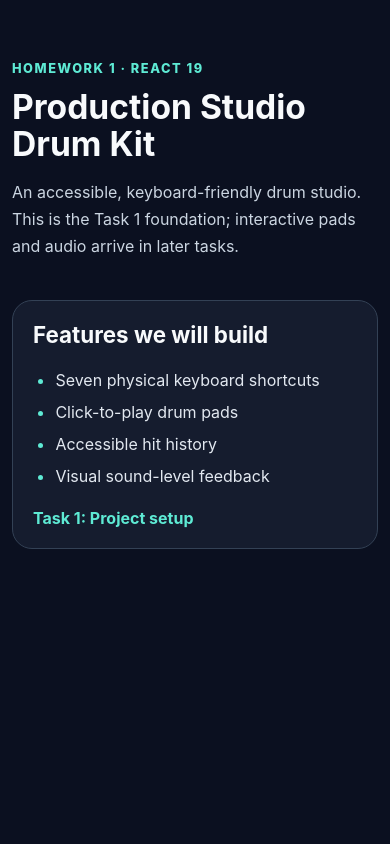
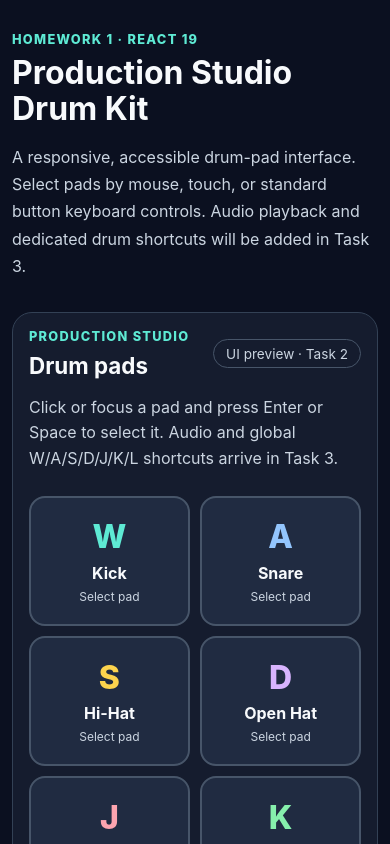
Before and after one commit to tran04012006/24521812_NgoBichTran_Lab3, a React (Vite) app in the folder drum-kit/: page / in a window 390 px wide. Shown: the top 844 px of the page. Built offline with nearby package versions, Linux system fonts and the light colour scheme.

Commit message:
feat: build responsive accessible drum kit interface

```diff
--- a/drum-kit/src/App.jsx
+++ b/drum-kit/src/App.jsx
@@ -1,53 +1,28 @@
 
-const plannedFeatures = [
-  "Seven physical keyboard shortcuts",
-  "Click-to-play drum pads",
-  "Accessible hit history",
-  "Visual sound-level feedback",
-];
+import DrumKit from "./components/DrumKit.jsx";
 
 export default function App() {
   return (
     <main className="app-shell">
-      <section
-        className="intro"
-        aria-labelledby="page-title"
-      >
+      <header className="intro">
         <p className="eyebrow">
-          HOMEWORK 1 · REACT 19
+          Homework 1 · React 19
         </p>
 
-        <h1 id="page-title">
+        <h1>
           Production Studio Drum Kit
         </h1>
 
         <p className="description">
-          An accessible, keyboard-friendly drum studio.
-          This is the Task 1 foundation; interactive
-          pads and audio arrive in later tasks.
+          A responsive, accessible drum-pad interface.
+          Select pads by mouse, touch, or standard
+          button keyboard controls. Audio playback
+          and dedicated drum shortcuts will be
+          added in Task 3.
         </p>
-      </section>
+      </header>
 
-      <section
-        className="feature-panel"
-        aria-labelledby="features-title"
-      >
-        <h2 id="features-title">
-          Features we will build
-        </h2>
-
-        <ul className="feature-list">
-          {plannedFeatures.map((feature) => (
-            <li key={feature}>
-              {feature}
-            </li>
-          ))}
-        </ul>
-
-        <p className="status">
-          Task 1: Project setup
-        </p>
-      </section>
+      <DrumKit />
     </main>
   );
 }
--- a/drum-kit/src/index.css
+++ b/drum-kit/src/index.css
@@ -18,62 +18,199 @@ body {
   min-width: 320px;
 }
 
+button {
+  font: inherit;
+}
+
 .app-shell {
-  width: min(100% - 2rem, 920px);
+  width: min(100% - 2rem, 1050px);
   margin: 0 auto;
-  padding: clamp(3rem, 8vw, 6rem) 0;
+  padding: clamp(2rem, 5vw, 4rem) 0 5rem;
 }
 
 .eyebrow {
+  margin: 0 0 0.5rem;
   color: #5eead4;
   font-size: 0.8rem;
   font-weight: 800;
-  letter-spacing: 0.12em;
+  letter-spacing: 0.1em;
+  text-transform: uppercase;
 }
 
 h1 {
-  font-size: clamp(2.1rem, 5vw, 3.5rem);
-  line-height: 1.1;
-  margin: 0.8rem 0;
+  margin: 0;
+  font-size: clamp(2rem, 5vw, 3.4rem);
+  line-height: 1.14;
 }
 
 h2 {
-  font-size: 1.4rem;
-  margin: 0 0 1rem;
+  margin: 0;
+  font-size: clamp(1.4rem, 3vw, 2rem);
 }
 
 .description {
   color: #cbd5e1;
-  max-width: 62ch;
+  max-width: 65ch;
   line-height: 1.7;
 }
 
-.feature-panel {
+.studio {
+  margin-top: 2rem;
   background: #151c2e;
   border: 1px solid #334155;
   border-radius: 1.25rem;
-  padding: clamp(1.25rem, 4vw, 2rem);
-  margin-top: 2.5rem;
+  padding: clamp(1rem, 3vw, 2rem);
 }
 
-.feature-list {
-  padding-left: 1.4rem;
-  line-height: 2;
+.studio__header {
+  display: flex;
+  align-items: center;
+  justify-content: space-between;
+  flex-wrap: wrap;
+  gap: 1rem;
+}
+
+.studio__tag {
+  border: 1px solid #475569;
+  border-radius: 999px;
+  color: #cbd5e1;
+  padding: 0.35rem 0.75rem;
+  font-size: 0.85rem;
+}
+
+.studio__instructions {
+  color: #cbd5e1;
+  line-height: 1.6;
+}
+
+.drum-grid {
+  display: grid;
+  grid-template-columns: repeat(4, minmax(0, 1fr));
+  gap: 0.9rem;
+  margin: 1.5rem 0;
+}
+
+.drum-pad {
+  --accent: #5eead4;
+
+  display: flex;
+  flex-direction: column;
+  align-items: center;
+  justify-content: center;
+  min-width: 0;
+  min-height: 145px;
+  gap: 0.4rem;
+  padding: 1rem 0.5rem;
+  color: #f8fafc;
+  background: #202b41;
+  border: 2px solid #475569;
+  border-radius: 1rem;
+  cursor: pointer;
+
+  transition:
+    background-color 140ms ease,
+    border-color 140ms ease,
+    transform 140ms ease;
+}
+
+.drum-pad--teal {
+  --accent: #5eead4;
+}
+
+.drum-pad--blue {
+  --accent: #93c5fd;
+}
+
+.drum-pad--amber {
+  --accent: #fcd34d;
+}
+
+.drum-pad--violet {
+  --accent: #d8b4fe;
+}
+
+.drum-pad--rose {
+  --accent: #fda4af;
+}
+
+.drum-pad--green {
+  --accent: #86efac;
+}
+
+.drum-pad--pink {
+  --accent: #f9a8d4;
+}
+
+.drum-pad:hover {
+  border-color: var(--accent);
+  background: #293a52;
+}
+
+.drum-pad:focus-visible {
+  outline: 3px solid #f8fafc;
+  outline-offset: 4px;
+}
+
+.drum-pad:active {
+  transform: scale(0.97);
+}
+
+.drum-pad.is-selected {
+  border-color: var(--accent);
+  background: #293a52;
+}
+
+.drum-pad__key {
+  color: var(--accent);
+  font-weight: 800;
+  font-size: 2rem;
+}
+
+.drum-pad__name {
+  font-size: 1rem;
+  font-weight: 700;
+}
+
+.drum-pad__hint {
+  font-size: 0.75rem;
+  color: #cbd5e1;
+}
+
+.studio__selection {
+  background: #0f172a;
+  border: 1px solid #334155;
+  border-radius: 0.75rem;
+  padding: 1rem;
   color: #e2e8f0;
 }
 
-.feature-list li::marker {
-  color: #5eead4;
-}
-
-.status {
-  color: #5eead4;
-  font-weight: 700;
-  margin-bottom: 0;
+@media (max-width: 760px) {
+  .drum-grid {
+    grid-template-columns: repeat(3, minmax(0, 1fr));
+  }
 }
 
 @media (max-width: 480px) {
   .app-shell {
-    width: min(100% - 1.5rem, 920px);
+    width: min(100% - 1.5rem, 1050px);
+  }
+
+  .drum-grid {
+    grid-template-columns: repeat(2, minmax(0, 1fr));
+    gap: 0.65rem;
+  }
+
+  .drum-pad {
+    min-height: 130px;
   }
 }
+
+@media (prefers-reduced-motion: reduce) {
+  .drum-pad {
+    transition: none;
+  }
+
+  .drum-pad:active {
+    transform: none;
+  }
+}
```
Also changed, not shown: 1 other file (tests, documents, lock files or other folders).
